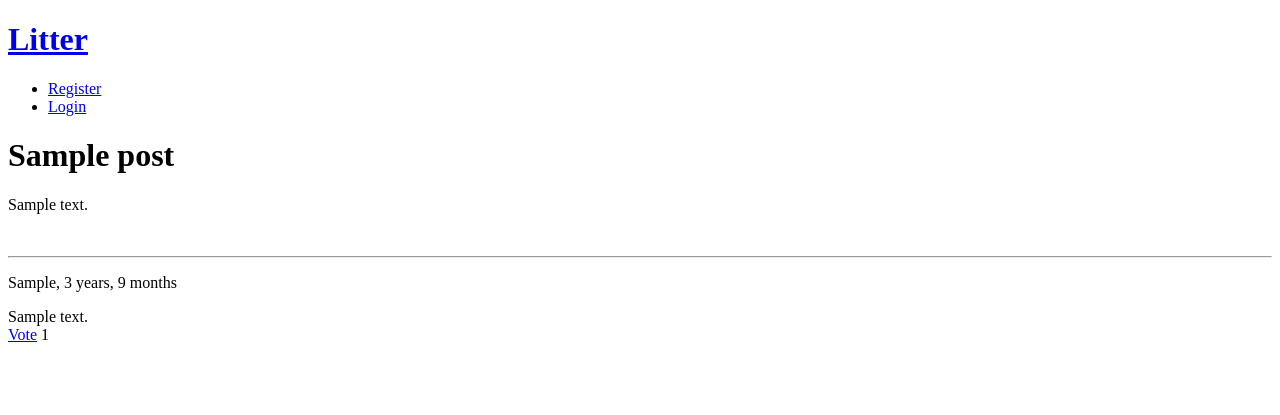
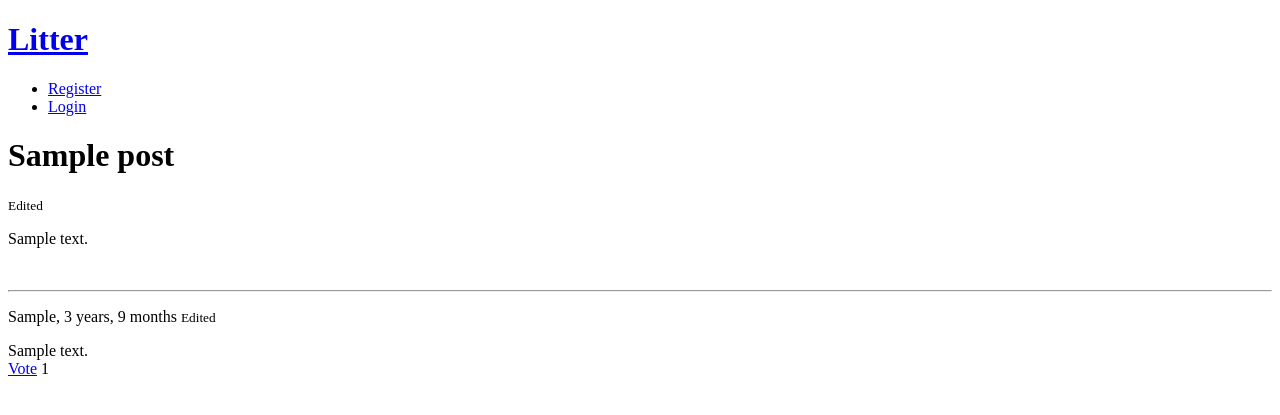
Before and after one commit to YaBoyya/Litter, a Django app: page /post/1 in a window 1280 px wide. Shown: the top 415 px of the page. Run offline with Django 5.2, Linux system fonts and the light colour scheme; tables that the repository leaves empty hold one stand-in row (values such as "Sample post").

Commit message:
Added distinction for post edits

```diff
--- a/core/models.py
+++ b/core/models.py
@@ -10,6 +10,7 @@ LEXERS = [item for item in get_all_lexers() if item[1]]
 LANGUAGE_CHOICES = sorted([(item[1][0], item[0])for item in LEXERS])
 
 
+# TODO add was_edited option
 class Post(models.Model):
     user = models.ForeignKey(LitterUser, on_delete=models.CASCADE)
     title = models.CharField(_("Title"), max_length=100)
@@ -26,6 +27,7 @@ class Post(models.Model):
                                   null=True)
     views = models.IntegerField(_("Views"), default=0)
     created = models.DateTimeField(_("Created"), auto_now_add=True)
+    was_edited = models.BooleanField(_('Was edited'), default=False)
 
     objects = VotingManager()
 
@@ -33,11 +35,13 @@ class Post(models.Model):
         return f'{self.text[:50]}...' if len(self.title) > 50 else self.title
 
 
+# TODO add was_edited option
 class Comment(models.Model):
     user = models.ForeignKey(LitterUser, on_delete=models.CASCADE)
     post = models.ForeignKey(Post, on_delete=models.CASCADE)
     text = models.CharField(_("Text"), max_length=200)
     created = models.DateTimeField(_("Created"), auto_now_add=True)
+    was_edited = models.BooleanField(_('Was edited'), default=False)
 
     objects = VotingManager()
 
--- a/core/templates/core/details_post.html
+++ b/core/templates/core/details_post.html
@@ -6,6 +6,9 @@
             <a href="{% url 'core:edit-post' post.id %}">Edit</a>
         {% endif %}
         <h1>{{ post.title }}</h1>
+        {% if post.was_edited %}
+            <small><bold>Edited</bold></small>
+        {% endif %}
         <p>{{ post.text }}</p>
     </div>
     {% if request.user.is_authenticated %}
@@ -22,6 +25,9 @@
             <br><hr>
             <p>
                 {{ comment.user.usertag }}, {{ comment.created|timesince }}
+                {% if comment.was_edited %}
+                    <small><bold>Edited</bold></small>
+                {% endif %}
                 {% if request.user == comment.user%}
                 <a href="{% url 'core:edit-comment' comment.id %}">Edit</a>
                 <a href="{% url 'core:delete-comment' comment.id %}">Delete</a>
--- a/core/templates/core/feed.html
+++ b/core/templates/core/feed.html
@@ -10,6 +10,9 @@
                 <br><hr>
                 <a href="{% url 'core:details-post' post.id %}">{{post.title}}</a>
                 {{ post.created|timesince }} ago
+                {% if post.was_edited %}
+                    <small><bold>Edited</bold></small>
+                {% endif %}
                 {% if request.user == post.user %}
                     <a href="{% url 'core:delete-post' post.id %}">Delete</a>
                 {% endif %}
--- a/core/views.py
+++ b/core/views.py
@@ -39,7 +39,10 @@ def post_edit(request, pk):
     if request.method == 'POST':
         form = PostForm(request.POST, instance=post)
         if form.is_valid():
-            form.save()
+            obj = form.save(commit=False)
+            # TODO change it signals?
+            obj.was_edited = True
+            obj.save()
             return redirect('core:details-post', pk)
     else:
         form = PostForm(instance=post)
@@ -77,9 +80,10 @@ def delete_post(request, pk):
 @author_only(obj=Comment, message="You cannot delete this comment.")
 def delete_comment(request, pk):
     comment = get_object_or_404(Comment, id=pk)
+    post_id = comment.post.id
     if request.method == 'POST':
         comment.delete()
-        return redirect(request.META.get('HTTP_REFERER'))
+        return redirect('core:details-post', post_id)
     context = {'obj': comment}
     return render(request, 'delete.html', context)
 
@@ -92,7 +96,9 @@ def edit_comment(request, pk):
         form = CommentForm(request.POST, instance=comment)
         if form.is_valid():
             print(form)
-            form.save()
+            obj = form.save(commit=False)
+            obj.was_edited = True
+            obj.save()
             return redirect('core:details-post', comment.post.id)
     else:
         form = CommentForm(instance=comment)
--- a/requirements.txt
+++ b/requirements.txt
@@ -2,6 +2,7 @@ asgiref==3.7.2
 distlib==0.3.7
 Django==4.2.6
 filelock==3.13.0
+Pillow==10.1.0
 platformdirs==3.11.0
 psycopg2==2.9.9
 Pygments==2.16.1
```
Also changed, not shown: core/migrations/0004_alter_comment_options_alter_post_options_and_more.py (added).
